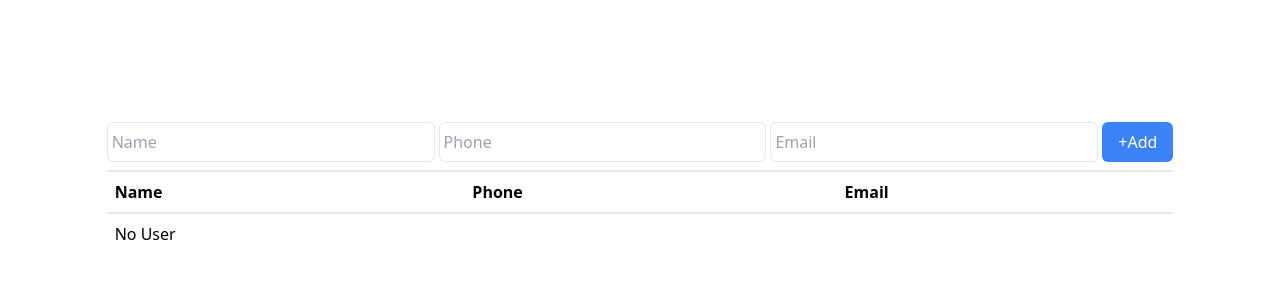
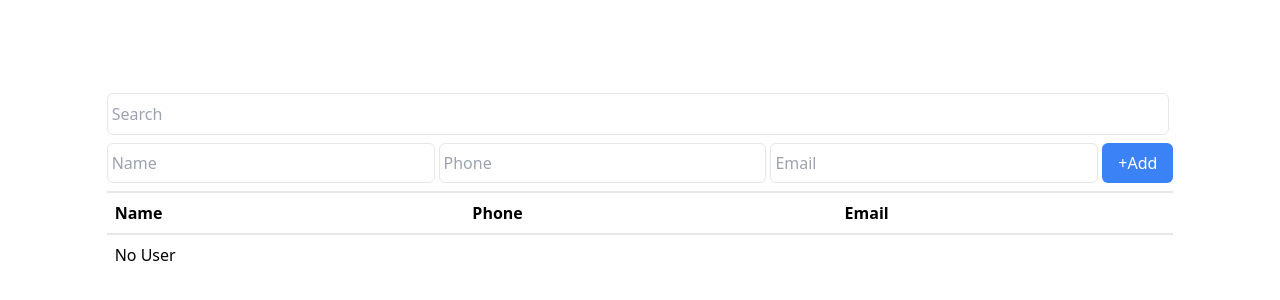
Before and after one commit to soroush32r/contact-list, a React (Vite) app: page / in a window 1280 px wide. Shown: the part 216-516 px from the top of the page. Built offline with nearby package versions, Linux system fonts and the light colour scheme.

Commit message:
Search component is created and added to App.jsx

```diff
--- a/src/App.jsx
+++ b/src/App.jsx
@@ -1,9 +1,10 @@
 import { useState } from 'react';
-import { Table, NewUser } from './components'
+import { Table, NewUser, Search } from './components'
 
 
 function App() {
   const [ usersData,setUsersData ] = useState([]);
+  const [ searchTerm, setSearchTerm ] = useState('')
 
   const newUserAdd = ( name, phone, email ) => {
     const newUser = {
@@ -15,11 +16,16 @@ function App() {
     setUsersData([newUser , ...usersData]);
   }
 
+  const handleSearchChange = (term) => {
+    setSearchTerm(term)
+  }
+
   return (
     <div className="w-screen h-screen flex justify-center items-center">
       <div className="w-5/6 flex flex-col max-h-screen">
+        <Search usersData={usersData} handleSearchChange = {handleSearchChange}/>
         <NewUser addNewUser={newUserAdd}/>
-        <Table usersData={usersData}/>
+        <Table usersData={usersData} searchTerm={searchTerm}/>
       </div>
     </div>
   )
--- a/src/components/Input.jsx
+++ b/src/components/Input.jsx
@@ -1,9 +1,10 @@
 import clsx from 'clsx'
 
-const Input = ({ borderSet, isClicked, placeholder, value, handleChange }) => {
+const Input = ({ borderSet, isClicked, placeholder, value, handleChange, className }) => {
   return (
     <input className={clsx('flex-grow', 'border', 'rounded-md', 'px-1', 'mr-1',
     {'border-red-500' : !borderSet && isClicked},
+    className
   )} placeholder={placeholder} value={value} onChange={handleChange}/>
   )
 }
--- /dev/null
+++ b/src/components/Search.jsx
@@ -0,0 +1,14 @@
+import { useState } from "react"
+import Input from "./Input"
+
+export const Search = ( {usersData, handleSearchChange} ) => {
+  const [ term, setTerm ] = useState('')
+
+  const handleSearch = ({target}) => {
+    setTerm(target.value)
+    handleSearchChange(target.value)
+  }
+  return(
+    <Input placeholder='Search' className="py-2" handleChange={handleSearch} value={term}/>
+  )
+}
--- a/src/components/Table.jsx
+++ b/src/components/Table.jsx
@@ -1,6 +1,6 @@
 import '../table.css'
 
-export const Table = ( {usersData} ) => {
+export const Table = ( {usersData, searchTerm} ) => {
   return (
     <table className="flex-grow w-full  border-collapse">
       <thead>
@@ -11,7 +11,9 @@ export const Table = ( {usersData} ) => {
         </tr>
       </thead>
       <tbody>
-        {usersData.length > 0 ? usersData.map((item) => (
+        {usersData.length > 0 ? usersData
+        .filter(({name}) => name.includes(searchTerm))
+        .map((item) => (
           <tr key={item.id}>
             <td>{item.name}</td>
             <td>{item.phone}</td>
--- a/src/components/index.js
+++ b/src/components/index.js
@@ -1,3 +1,4 @@
 export * from './Table';
 export * from './NewUser';
 export * from './Input';
+export * from './Search'
```
